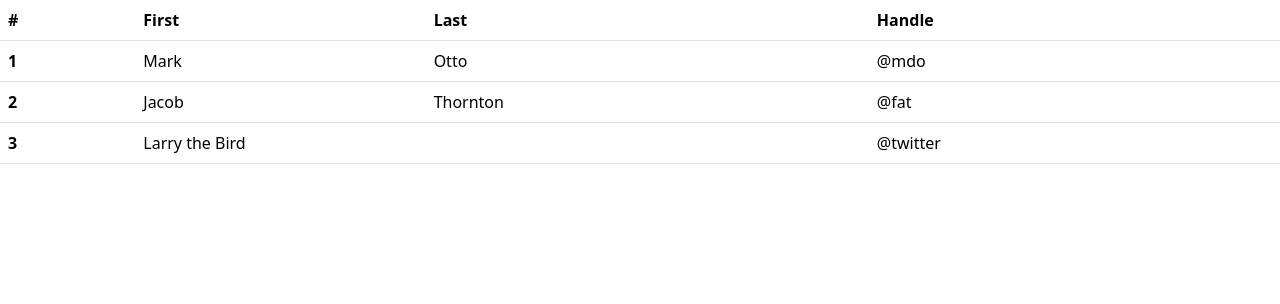
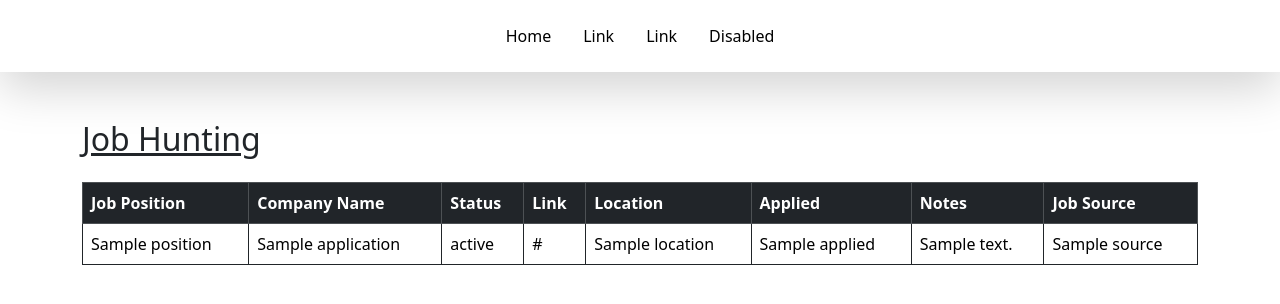
Before and after one commit to Noahwekesa/job-application, a Django app: template src/templates/index.html in a window 1280 px wide. Shown: the top 304 px of the page. Run offline with Django 5.2, Linux system fonts and the light colour scheme; the template is opened without the code that fills it: most values are stand-ins (such as "Sample title", 1, 10 or a date in 2020).

Commit message:
done with fetching from google spreedsheet

```diff
--- a/src/templates/base.html
+++ b/src/templates/base.html
@@ -21,8 +21,19 @@
       integrity="sha384-BBtl+eGJRgqQAUMxJ7pMwbEyER4l1g+O15P+16Ep7Q9Q+zqX6gSbd85u4mG4QzX+"
       crossorigin="anonymous"
     ></script>
+    <style>
+      .nav-link {
+        color: black;
+      }
+      .nav-item:hover,
+      .nav-link:hover {
+        text-decoration: underline;
+        color: grey;
+      }
+    </style>
   </head>
   <body>
-    {% block content %} {% endblock content %}
+    {% include 'nav.html' %}
+    <div class="container mt-5">{% block content %} {% endblock content %}</div>
   </body>
 </html>
--- a/src/templates/index.html
+++ b/src/templates/index.html
@@ -1,31 +1,33 @@
 {% extends 'base.html' %} {% block content %}
-<table class="table">
-  <thead>
+<div class="my-4">
+  <h2 style="text-decoration: underline;">Job Hunting</h1>
+</div>
+<table class="table table-bordered border-dark">
+  <thead class="table-dark">
     <tr>
-      <th scope="col">#</th>
-      <th scope="col">First</th>
-      <th scope="col">Last</th>
-      <th scope="col">Handle</th>
+      <th scope="col">Job Position</th>
+      <th scope="col">Company Name</th>
+      <th scope="col">Status</th>
+      <th scope="col">Link</th>
+      <th scope="col">Location</th>
+      <th scope="col">Applied</th>
+      <th scope="col">Notes</th>
+      <th scope="col">Job Source</th>
     </tr>
   </thead>
   <tbody>
+    {% for application in applications %}
     <tr>
-      <th scope="row">1</th>
-      <td>Mark</td>
-      <td>Otto</td>
-      <td>@mdo</td>
+      <td scope="row">{{ application.Position }}</td>
+      <td>{{ application.CompanyName }}</td>
+      <td>{{ application.Status }}</td>
+      <td>{{ application.Link }}</td>
+      <td>{{ application.Location }}</td>
+      <td>{{ application.Applied }}</td>
+      <td>{{ application.Notes }}</td>
+      <td>{{ application.Source }}</td>
     </tr>
-    <tr>
-      <th scope="row">2</th>
-      <td>Jacob</td>
-      <td>Thornton</td>
-      <td>@fat</td>
-    </tr>
-    <tr>
-      <th scope="row">3</th>
-      <td colspan="2">Larry the Bird</td>
-      <td>@twitter</td>
-    </tr>
+    {% endfor %}
   </tbody>
 </table>
 {% endblock content %}
--- /dev/null
+++ b/src/templates/nav.html
@@ -0,0 +1,18 @@
+<nav class="shadow-lg p-3">
+  <div class="container-fluid">
+    <ul class="nav justify-content-center">
+      <li class="nav-item">
+        <a class="nav-link active" aria-current="page" href="#">Home</a>
+      </li>
+      <li class="nav-item">
+        <a class="nav-link" href="#">Link</a>
+      </li>
+      <li class="nav-item">
+        <a class="nav-link" href="#">Link</a>
+      </li>
+      <li class="nav-item">
+        <a class="nav-link">Disabled</a>
+      </li>
+    </ul>
+  </div>
+</nav>
```
Also changed, not shown: 1 other file.
